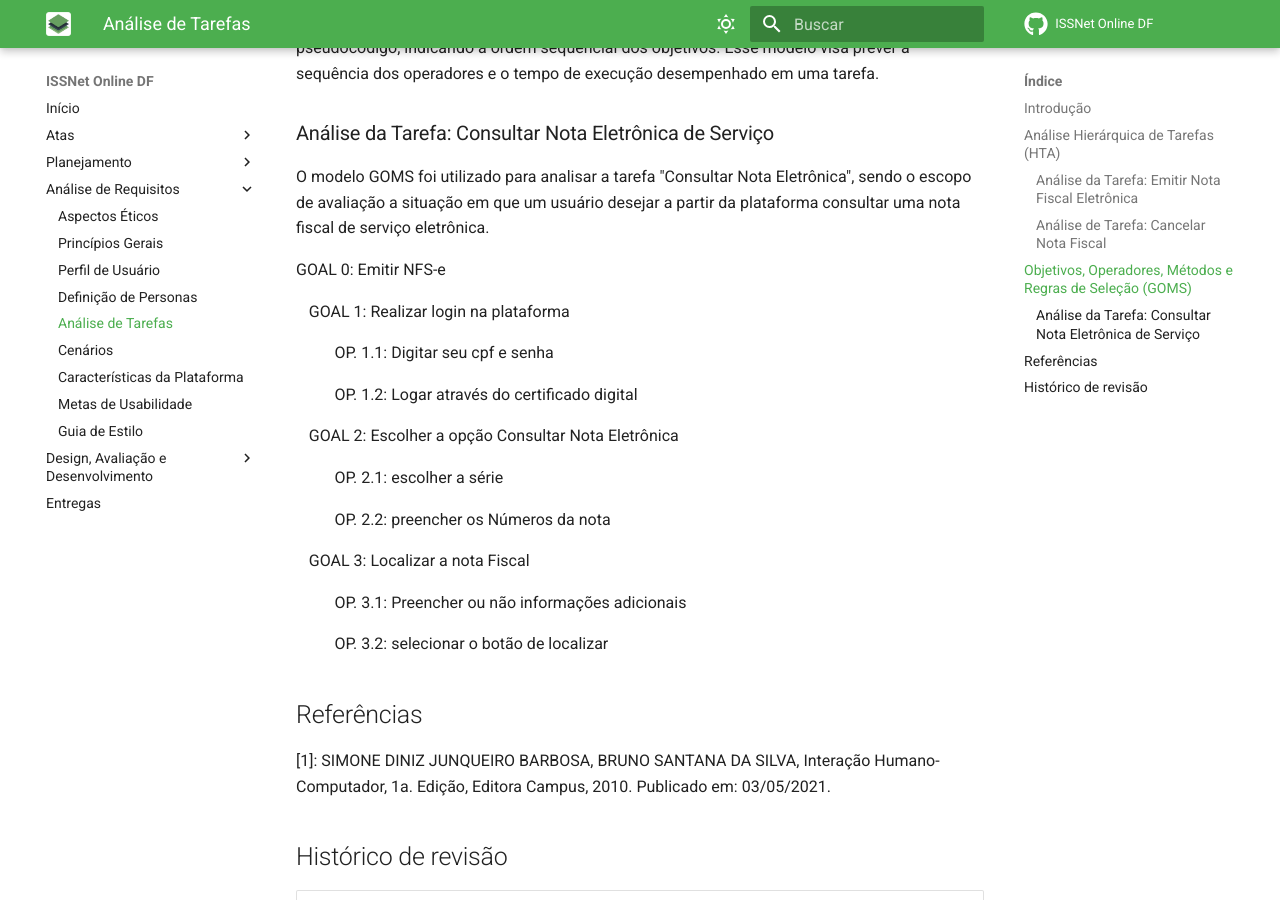
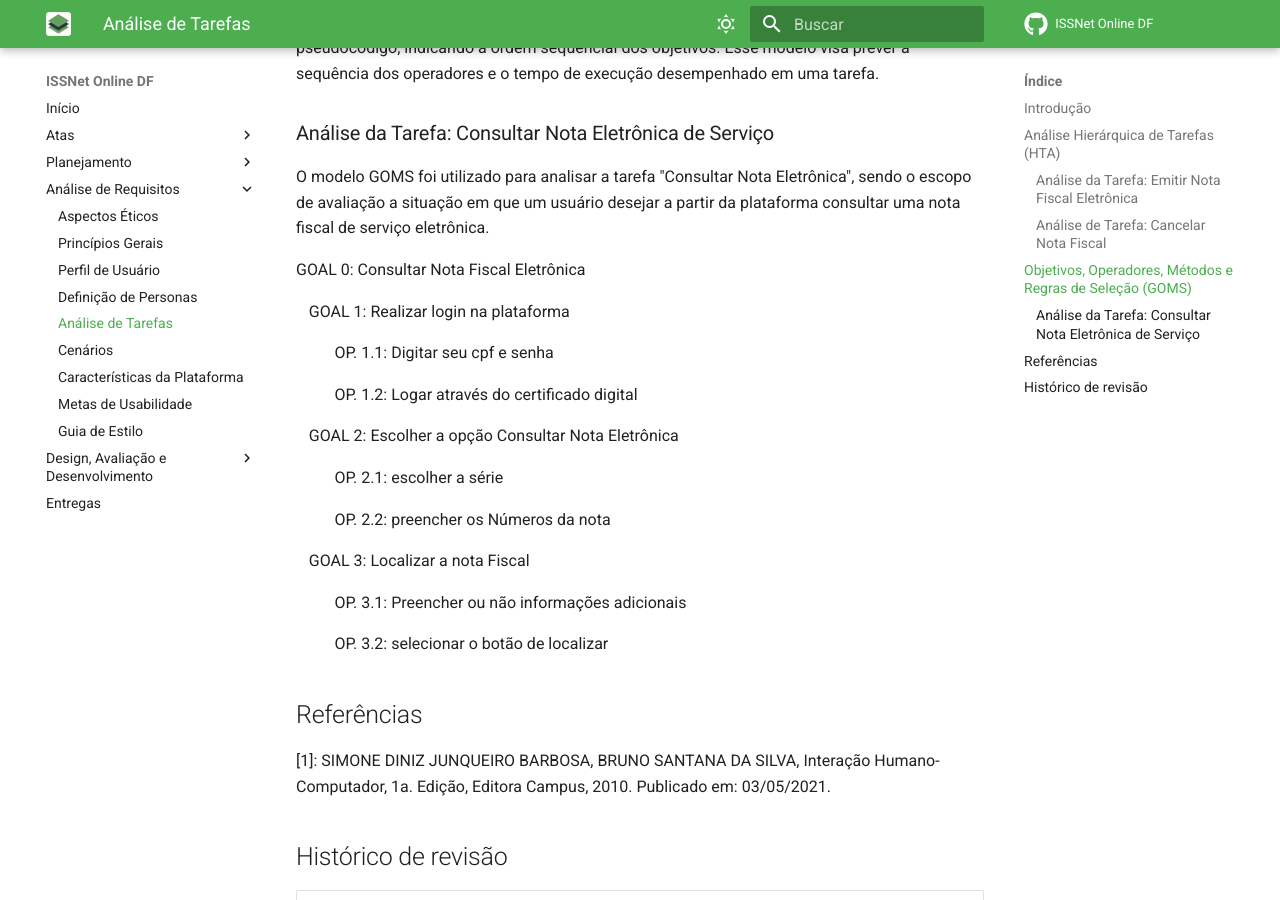
Before and after one commit to Interacao-Humano-Computador/2023.1-ISSNet, an MkDocs documentation site: the page built from gitpages/docs/analise_de_requisitos/analise_de_tarefas.md, in a window 1280 px wide and 900 px high, scrolled down 4406 px. Built offline with MkDocs 1.6.1 and Material for MkDocs 9.7.7, drawn with Linux system fonts in a browser that asks for light colours; comment, search, counter and statistics services are not loaded.

Commit message:
corrigindo analise de tarefas

```diff
--- a/gitpages/docs/analise_de_requisitos/analise_de_tarefas.md
+++ b/gitpages/docs/analise_de_requisitos/analise_de_tarefas.md
@@ -129,7 +129,7 @@ De acordo com Barbosa et al <a href="#simone">[1]</a>, o conjunto de modelos GOM
 <span id='consultar'></span>
 O modelo GOMS foi utilizado para analisar a tarefa "Consultar Nota Eletrônica", sendo o escopo de avaliação a situação em que um usuário desejar a partir da plataforma consultar uma nota fiscal de serviço eletrônica.
 
-GOAL 0: Emitir NFS-e
+GOAL 0: Consultar Nota Fiscal Eletrônica
 <p style="padding-left: 1vw">GOAL 1: Realizar login na plataforma</p>
 <p style="padding-left: 3vw">OP. 1.1: Digitar seu cpf e senha</p>
 <p style="padding-left: 3vw">OP. 1.2: Logar através do certificado digital </p>
```
